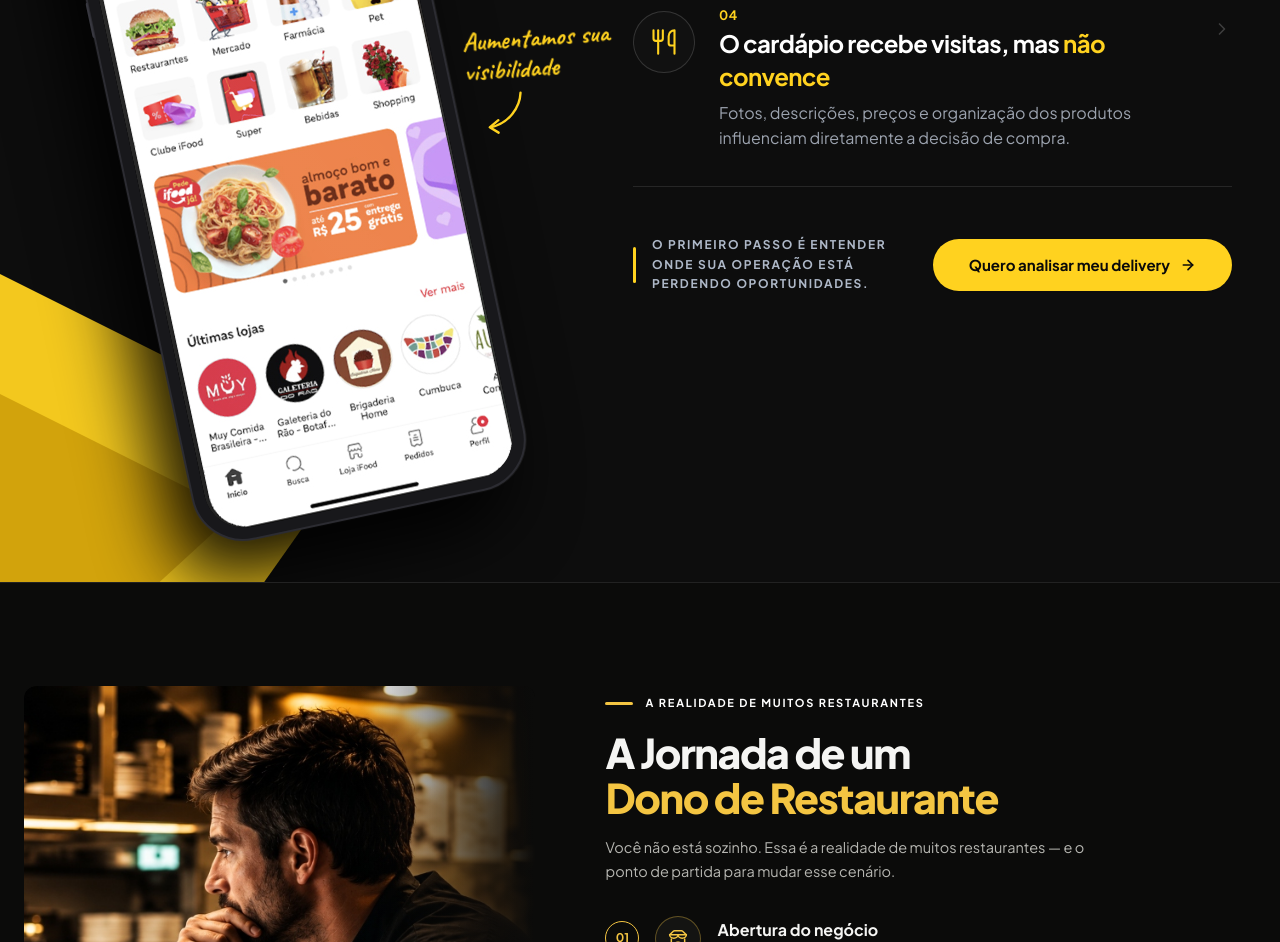
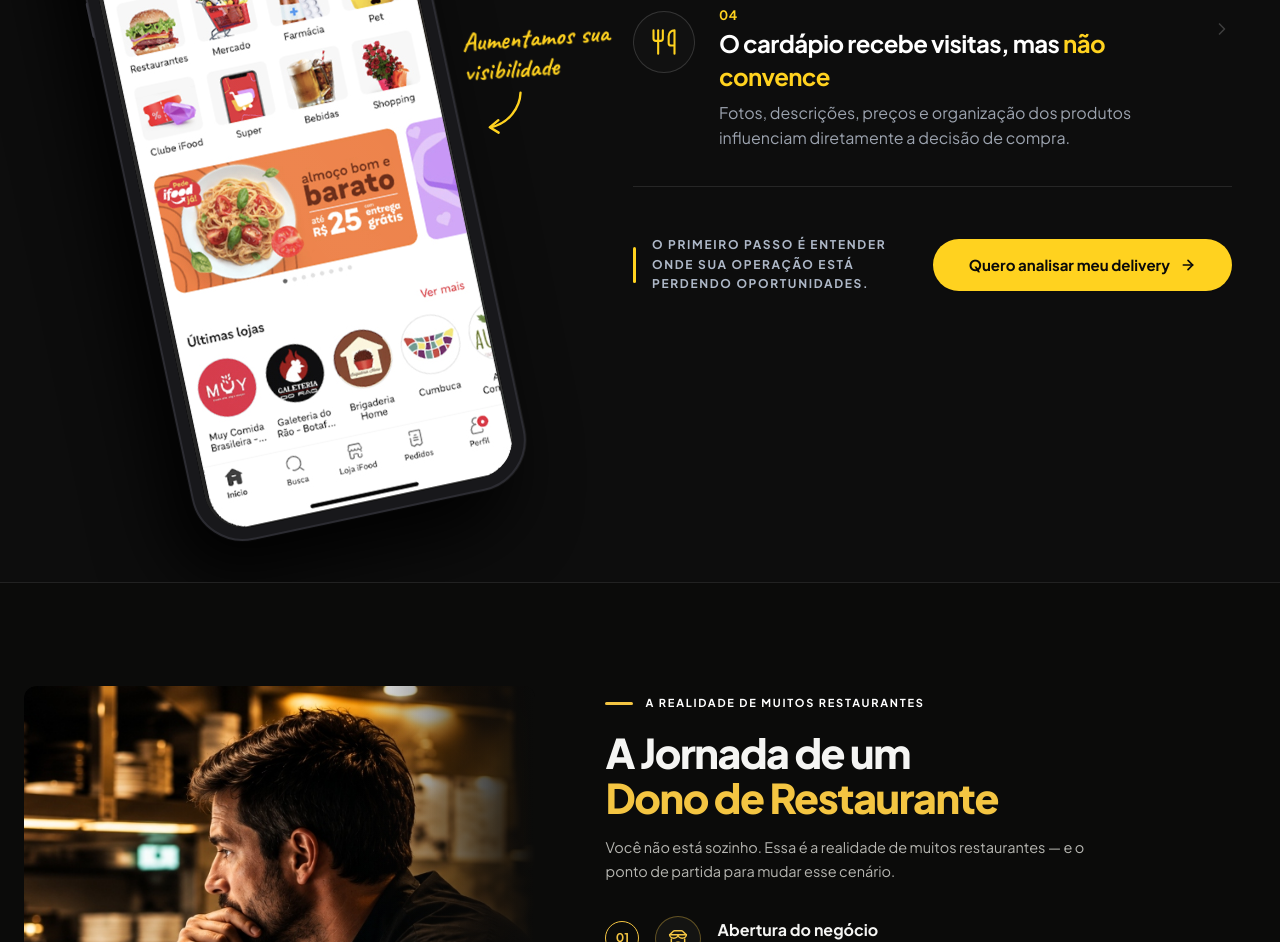
Before and after one commit to igorpedrosaramos-ai/projetoturbinedelivery, a plain HTML site: page index.html in a window 1280 px wide. Shown: the part 1480-2422 px from the top of the page. Drawn offline with nearby package versions, Linux system fonts and the light colour scheme.

Commit message:
fix: remover desenho poligonal amarelo desnecessario da secao de diagnostico

```diff
--- a/index.html
+++ b/index.html
@@ -278,16 +278,6 @@
   <!-- SEÇÃO 2: DIAGNÓSTICO & 4 PRINCIPAIS PROBLEMAS  -->
   <!-- ============================================== -->
   <section id="desafios" class="pt-20 pb-20 md:pt-24 md:pb-24 lg:pt-28 lg:pb-32 bg-[#0D0D0D] border-b border-[#222222] relative overflow-hidden">
-
-    <!-- Detalhe Gráfico Amarelo no canto inferior esquerdo (fiel à referência) -->
-    <div class="absolute -bottom-10 -left-6 w-[360px] lg:w-[440px] h-[480px] pointer-events-none select-none z-0 hidden sm:block">
-      <svg viewBox="0 0 440 480" fill="none" class="w-full h-full">
-        <!-- Faceta principal amarelo quente #FFD21F -->
-        <polygon points="0,120 380,310 260,480 0,480" fill="#FFD21F" opacity="0.95"/>
-        <!-- Faceta de profundidade dourada -->
-        <polygon points="0,240 260,370 140,480 0,480" fill="#CE9F0A" opacity="0.88"/>
-      </svg>
-    </div>
 
     <div class="max-w-[1360px] mx-auto px-6 sm:px-8 lg:px-10 xl:px-12 relative z-10">
 
```
